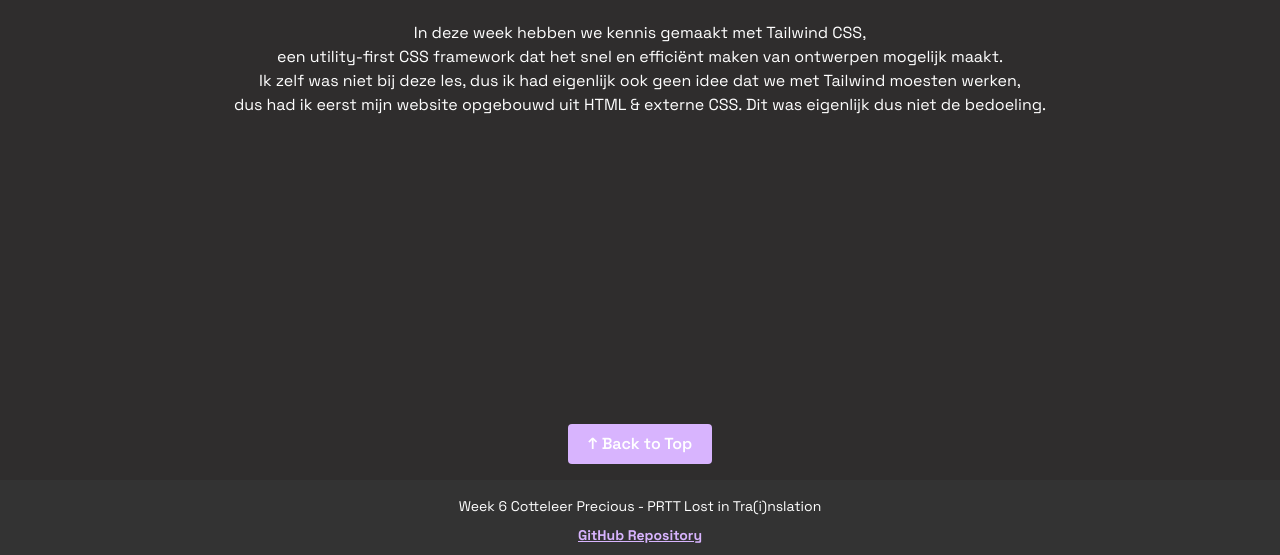
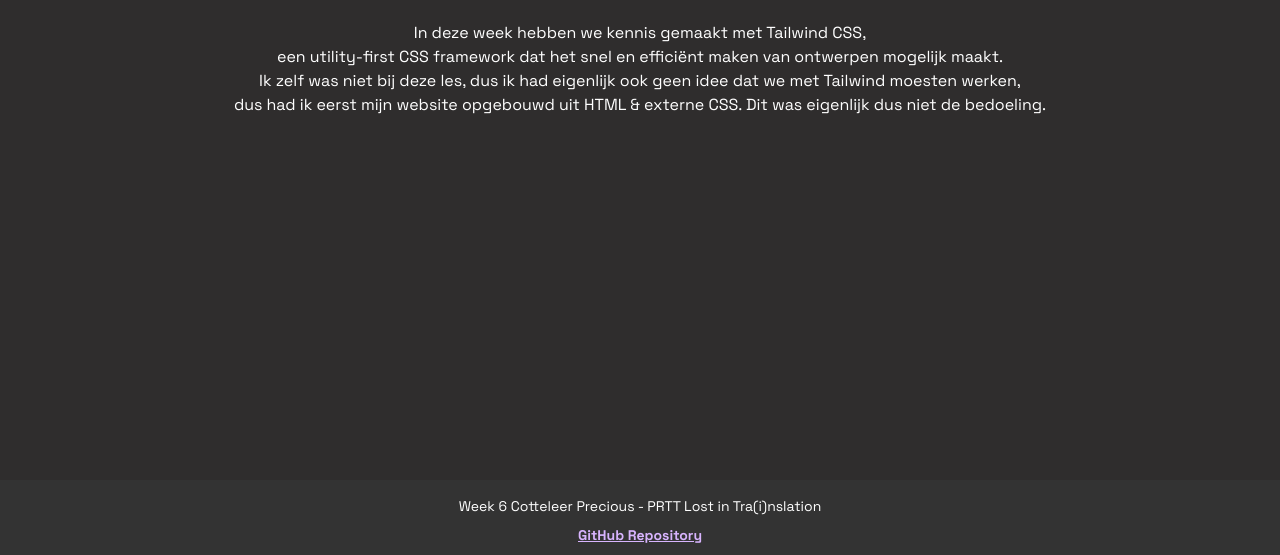
Before and after one commit to inteirity/Lost-in-Tra-i-nslation, a website: page week6.html in a window 1280 px wide. Shown: the part 245-800 px from the top of the page. Drawn offline with Linux system fonts and the light colour scheme.

Commit message:
Remove back to top button from week6

```diff
--- a/week6.html
+++ b/week6.html
@@ -89,15 +89,6 @@ dus had ik eerst mijn website opgebouwd uit HTML & externe CSS. Dit was eigenlij
 <!-- Spacer to push button to bottom -->
 <div class="flex-grow"></div>
 
-<!-- back to top button -->
-<div class="flex justify-center mb-4">
-  <button id="backToTop"
-          class="px-5 py-2 bg-purple-300 text-white rounded hover:bg-purple-400 transition font-semibold">
-    ↑ Back to Top
-  </button>
-</div>
-  </div>
-
 <!-- footer -->
   <footer class="mt-auto bg-[#333] text-white text-center p-2 text-sm leading-relaxed">
     <p>Week 6 Cotteleer Precious - PRTT Lost in Tra(i)nslation</p>
```
